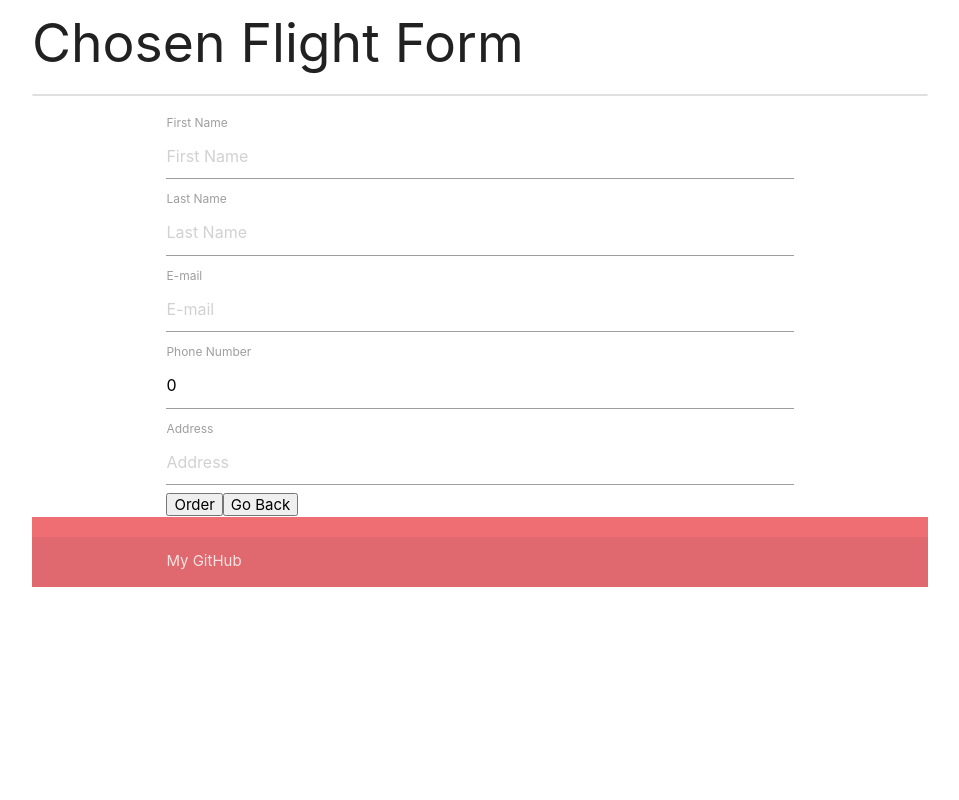
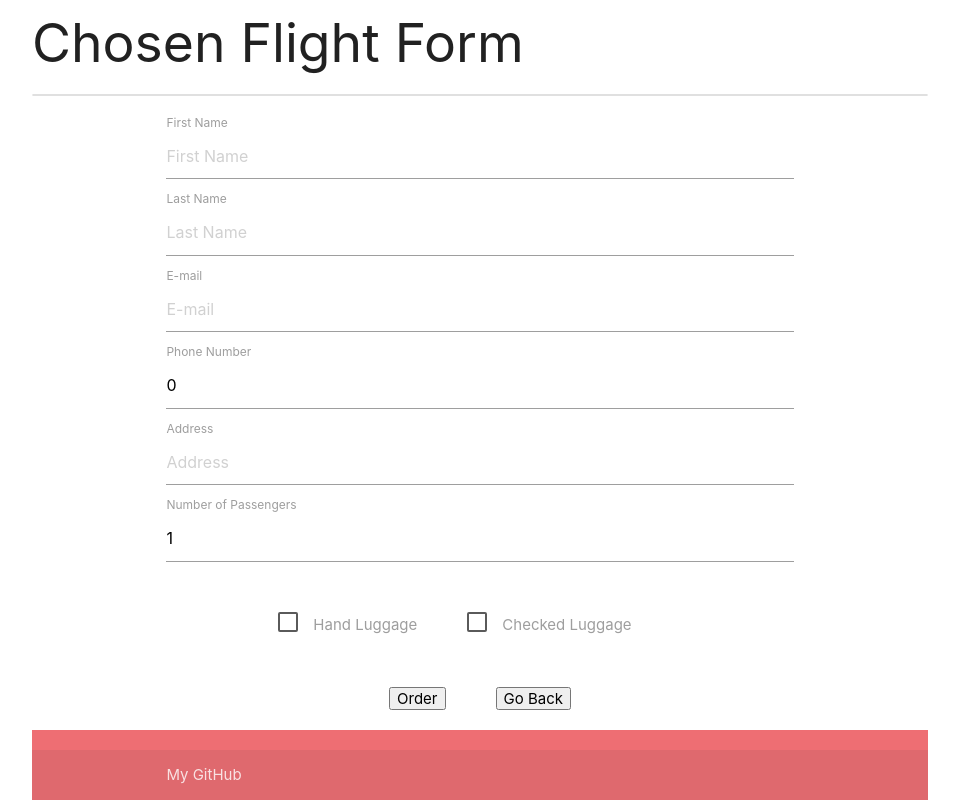
Before and after one commit to NataliaJeszke/flights-angular, an Angular app: page /form in a window 1280 px wide. Shown: the part 506-1306 px from the top of the page, without its empty margins (160-1119 px from the left). Before the commit the page ends 1093 px from the top, so only its background shows below. Built offline with nearby package versions, Linux system fonts and the light colour scheme.

Commit message:
working form and send values to services

```diff
--- a/src/app/form/form.component.css
+++ b/src/app/form/form.component.css
@@ -0,0 +1,19 @@
+.orderBtn{
+ margin-top: 50px;
+ margin-right: 50px;
+}
+
+
+.checkbox-luggage{
+    margin-right: 50px;
+}
+
+.passengersNumberInput{
+    margin-bottom: 50px !important;
+}
+
+.checkboxes{
+    justify-content: center !important;
+    align-items: center !important;
+    text-align: center !important;
+}
--- a/src/app/form/form.component.html
+++ b/src/app/form/form.component.html
@@ -1,5 +1,5 @@
-<div class="grid">
-  <div>
+<div class="grid form-container">
+  <div class="chosen-flight-info">
     <h2>Chosen Flight Form</h2>
     <ul class="collection">
       <li class="collection-item row" *ngFor="let flight of chosenFlightValues">
@@ -51,7 +51,48 @@
       [(ngModel)]="model.address"
       name="address"
     />
-    <button type="submit">Order</button>
-    <button type="button">Go Back</button>
+    <label for="numberOfPassengers">Number of Passengers</label>
+    <input
+      class="passengersNumberInput"
+      type="number"
+      placeholder="Number of Passengers"
+      [(ngModel)]="model.numberOfPassengers"
+      min="1"
+      max="10"
+      name="numberOfPassengers"
+    />
+
+    <div class="row">
+      <div class="col s12 checkboxes">
+        <label for="carryOnBaggage" class="checkbox-luggage">
+          <input
+            type="checkbox"
+            class="filled-in"
+            id="carryOnBaggage"
+            name="carryOnBaggage"
+            [(ngModel)]="model.carryOnBaggage"
+          />
+          <span>Hand Luggage</span>
+        </label>
+
+        <label for="checkedBaggage" class="checkbox-luggage">
+          <input
+            type="checkbox"
+            class="filled-in"
+            id="checkedBaggage"
+            name="checkedBaggage"
+            [(ngModel)]="model.checkedBaggage"
+          />
+          <span>Checked Luggage</span>
+        </label>
+      </div>
+
+      <div class="col s12 center-align">
+        <button type="submit" class="orderBtn" routerLink="/confirmation">
+          Order
+        </button>
+        <button type="button" class="backBtn" routerLink="/">Go Back</button>
+      </div>
+    </div>
   </form>
 </div>
--- a/src/app/form/form.component.ts
+++ b/src/app/form/form.component.ts
@@ -18,6 +18,9 @@ export class FormComponent implements OnInit {
     email: '',
     phoneNumber: 0,
     address: '',
+    numberOfPassengers: 1,
+    carryOnBaggage: false,
+    checkedBaggage: false,
   };
 
   constructor(
@@ -31,6 +34,9 @@ export class FormComponent implements OnInit {
       email: '',
       phoneNumber: 0,
       address: '',
+      numberOfPassengers: 1,
+      carryOnBaggage: false,
+      checkedBaggage: false,
     };
     this.chosenFlightValues = this.chosenFlightService.getChosenFlightValues();
     this.getFlightValues();
```
Also changed, not shown: src/app/models/PassengerInterface.ts (+7 -1 lines).
